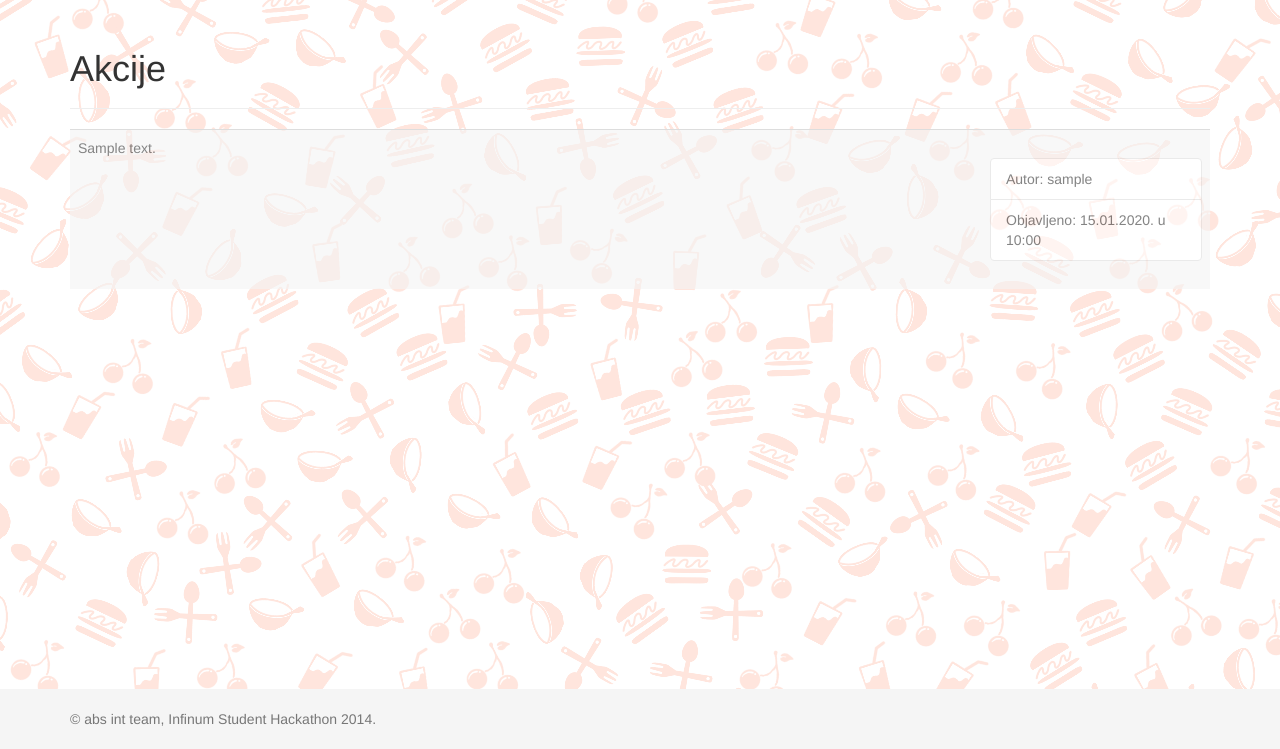
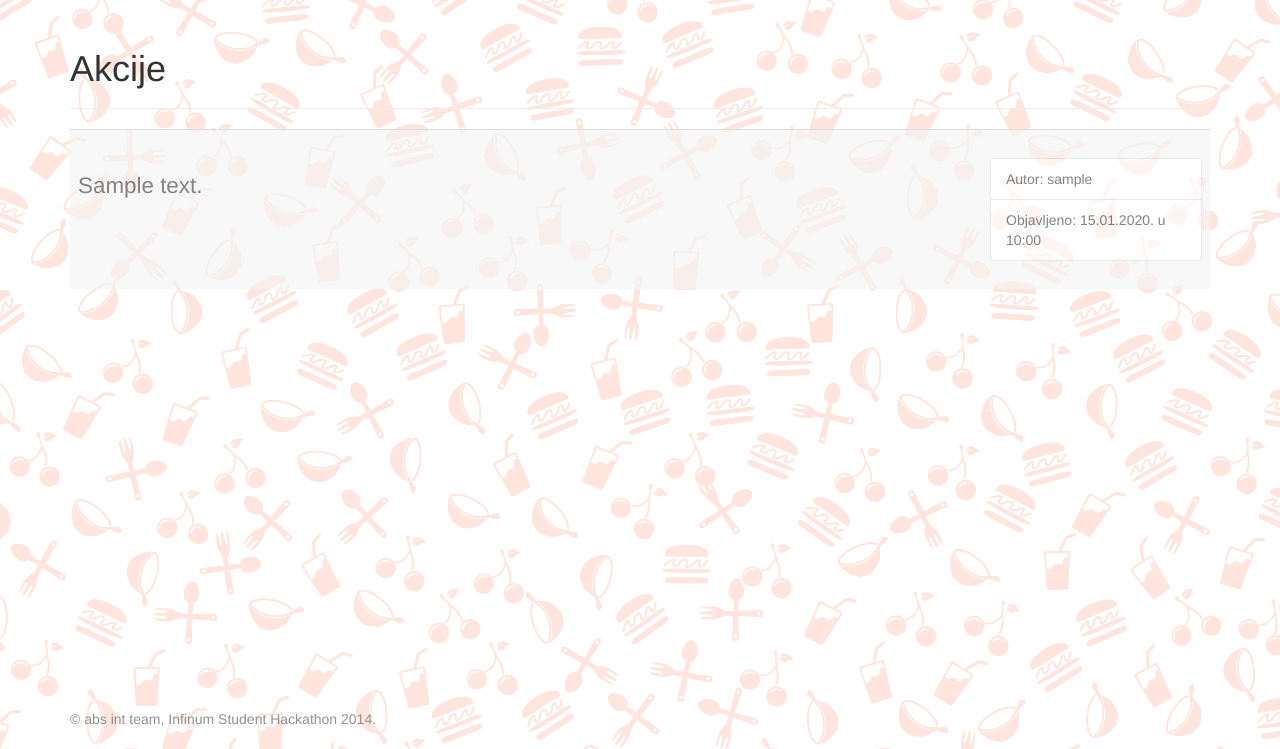
Before and after one commit to MislavMandaric/abs-int, a Django app: page /akcije in a window 1280 px wide. Shown: the part 51-800 px from the top of the page. Run offline with Django 3.2, Linux system fonts and the light colour scheme; tables that the repository leaves empty hold one stand-in row (values such as "Sample post"); some libraries are stand-ins or nearby versions.

Commit message:
final touch

```diff
--- a/app/templates/discount_list.html
+++ b/app/templates/discount_list.html
@@ -9,7 +9,7 @@
 			<tbody>
 				{% for discount in object_list %}
 					<tr class="active disco" height="80px">
-						<td width="80%">{{ discount.text|safe }}</td>
+						<td width="80%" class="disco-text"><br>{{ discount.text|safe }}</td>
 						<td>
 							<br>
 							<ul class="list-group">
--- a/app/templates/profile.html
+++ b/app/templates/profile.html
@@ -56,7 +56,7 @@
 					<tbody>
 						{% for discount in users_discounts %}
 							<tr class="active disco" height="80px">
-								<td width="80%">{{ discount.text|safe }}</td>
+								<td width="80%" class="disco-text">{{ discount.text|safe }}</td>
 								<td>
 									<br>
 									<ul class="list-group">
--- a/app/templates/registration/login.html
+++ b/app/templates/registration/login.html
@@ -6,9 +6,6 @@
 
 <div class="row">
     <div class="col-md-4">
-        {% if form.errors %}
-            <div class="alert alert-danger">Krivo korisničko ime ili lozinka.</div>
-        {% endif %}
         <div class="panel panel-default">
             <div class="panel-body" >
                 <form method="POST" enctype="multipart/form-data">
--- a/static/css/app_style.css
+++ b/static/css/app_style.css
@@ -13,7 +13,7 @@ body {
   bottom: 0;
   width: 100%;
   height: 60px;
-  background-color: #f5f5f5;
+  opacity: 0.8;
 }
 
 body > .container {
@@ -79,3 +79,7 @@ code {
 .disco{
   opacity:0.6;
 }
+
+.disco-text{
+  font-size: 160%;
+}
```
